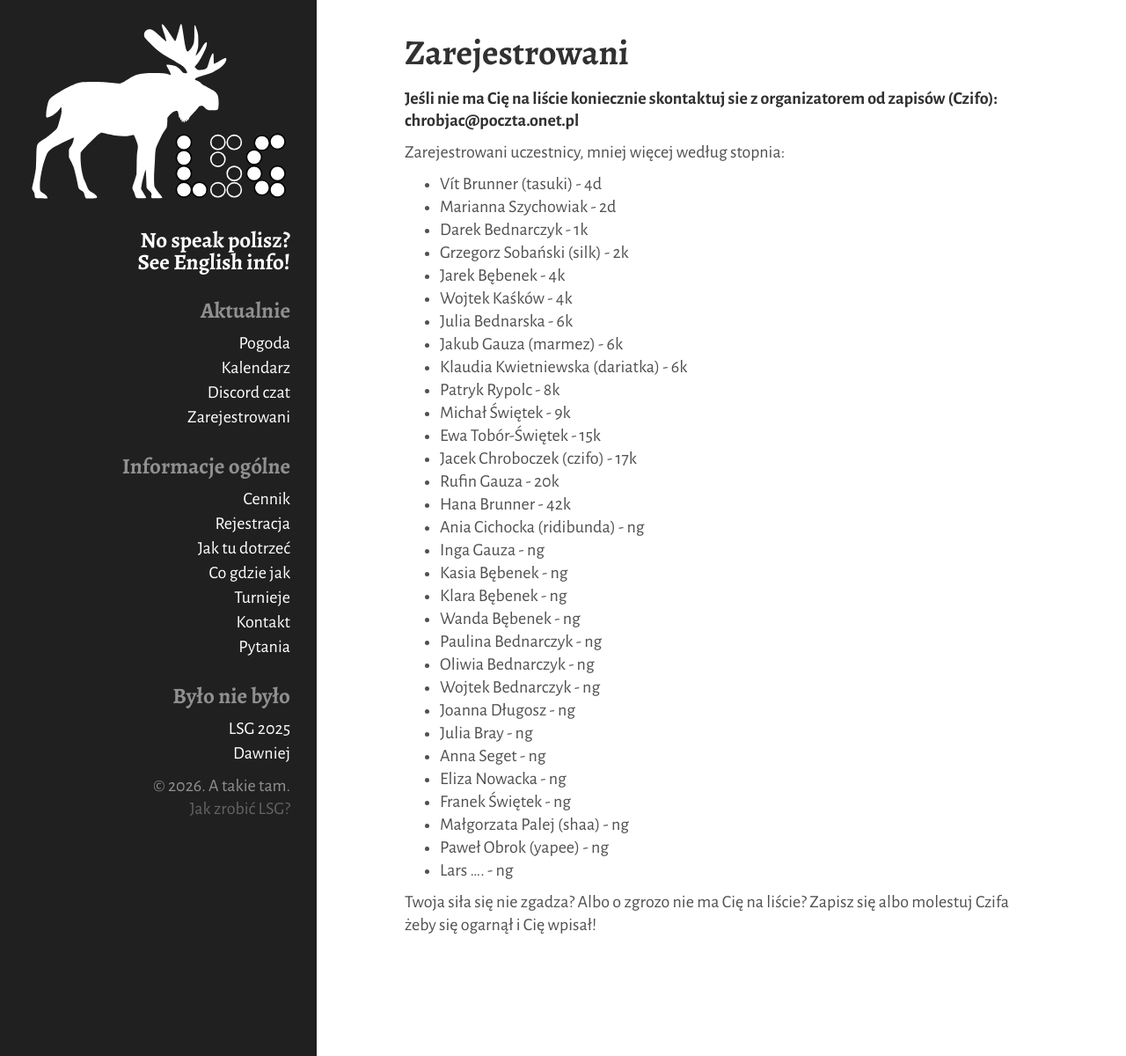
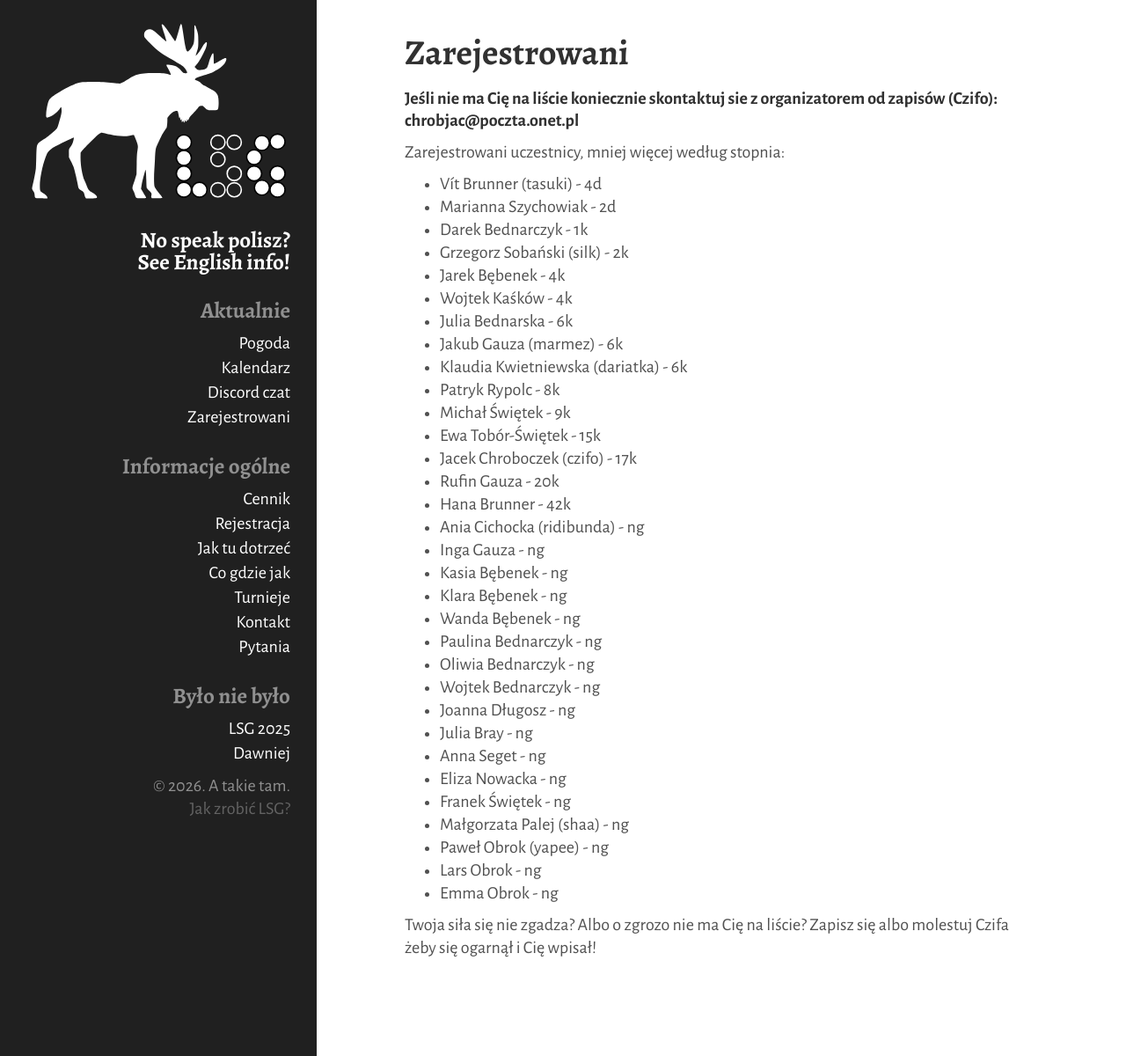
Before and after one commit to tasuki/lsg, a Jekyll site: the page built from _pages/zarejestrowani.md, in a window 1280 px wide. Shown: the whole page at 88% size. Built offline with Jekyll 4.4.1, drawn with Linux system fonts in a browser that asks for light colours.

Commit message:
Update zarejestrowani.md

```diff
--- a/_pages/zarejestrowani.md
+++ b/_pages/zarejestrowani.md
@@ -39,6 +39,7 @@ Zarejestrowani uczestnicy, mniej więcej według stopnia:
 - Franek Świętek - ng
 - Małgorzata Palej (shaa) - ng
 - Paweł Obrok (yapee) - ng
-- Lars .... - ng
+- Lars Obrok - ng
+- Emma Obrok - ng
 
 Twoja siła się nie zgadza? Albo o zgrozo nie ma Cię na liście? Zapisz się albo molestuj Czifa żeby się ogarnął i Cię wpisał!
```
